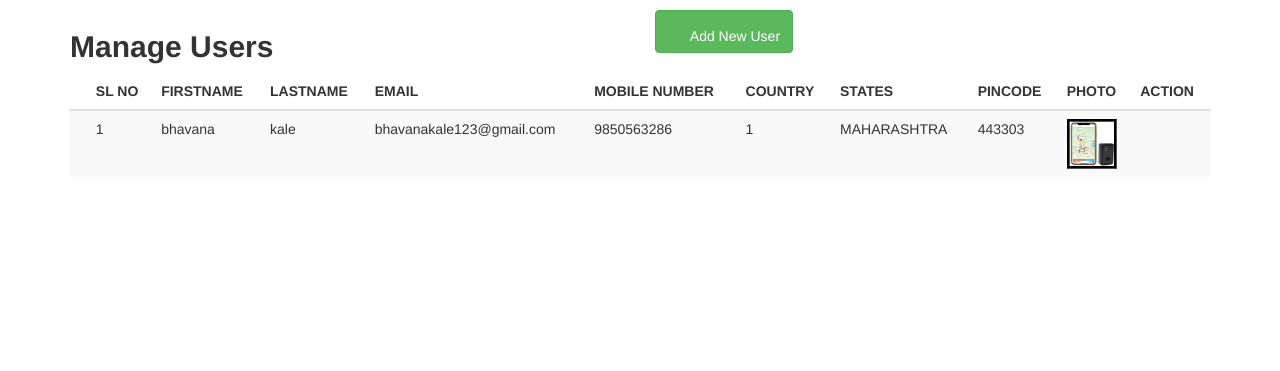
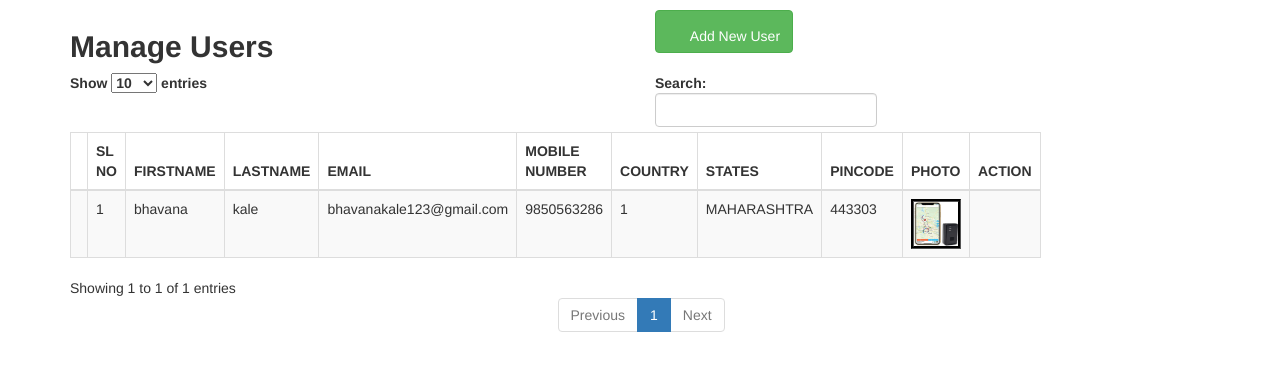
Before and after one commit to bhavana797/Customerphp, a PHP site: page / in a window 1280 px wide. Shown: the top 371 px of the page. Run offline with PHP 8.4, Linux system fonts and the light colour scheme; data comes from the database, SQL or seed files in the repository; data that the repository does not hold is empty; some libraries are stand-ins or nearby versions.

Commit message:
version-2

```diff
--- a/customer/ajax.js
+++ b/customer/ajax.js
@@ -2,11 +2,11 @@ $(document).ready(function(e){
     // Submit form data via Ajax
     $("#user_form").on('submit', function(e){
         e.preventDefault();
+        alert("insert data");
         $.ajax({
             type: 'POST',
             url: 'save.php',
             data: new FormData(this),
-            dataType: 'json',
             contentType: false,
             cache: false,
             processData:false,
@@ -14,7 +14,8 @@ $(document).ready(function(e){
                 $('.submitBtn').attr("disabled","disabled");
                 $('#user_form').css("opacity",".5");
             },
-            success: function(response){ //console.log(response);
+            success: function(response){
+            alert("insert dta success"); //console.log(response);
                 $('.statusMsg').html('');
                 if(response.status == 1){
                     $('#user_form')[0].reset();
@@ -110,7 +111,6 @@ $("#user_formupdate").on('submit', function(e){
             type: 'POST',
             url: 'updateinfo.php',
             data: new FormData(this),
-            dataType: 'json',
             contentType: false,
             cache: false,
             processData:false,
@@ -128,7 +128,7 @@ $("#user_formupdate").on('submit', function(e){
                 }
                 $('#user_formupdate').css("opacity","");
                 $(".submitBtn").removeAttr("disabled");
-                // location.reload();
+             location.reload();
             }
         });
     });
--- a/customer/index.php
+++ b/customer/index.php
@@ -23,6 +23,13 @@ if(isset($_POST["update"]))
 	<script src="https://maxcdn.bootstrapcdn.com/bootstrap/3.3.7/js/bootstrap.min.js"></script>
 	<script src="ajax.js"></script>
 	<link rel="stylesheet" href="//code.jquery.com/ui/1.12.1/themes/base/jquery-ui.css">
+	<script src="https://cdn.datatables.net/1.10.21/js/jquery.dataTables.min.js"></script>
+    <script src="https://cdn.datatables.net/1.10.21/js/dataTables.bootstrap4.min.js"></script>
+    <script>
+    $(document).ready(function() {
+    $('#example').DataTable();
+    } );
+    </script>
 	<style>
 		#country,#state{
  width: 100%;
@@ -53,7 +60,8 @@ if(isset($_POST["update"]))
 					</div>
                 </div>
             </div>
-            <table class="table table-striped table-hover">
+<!--             <table class="table table-striped table-hover"> -->
+            	<table id="example" class="table table-striped table-bordered" style="width:80%">
                 <thead>
                     <tr>
 						<th>
@@ -138,19 +146,19 @@ if(isset($_POST["update"]))
 					<div class="modal-body">
 						<div class="form-group">
 							<label>First Name</label>
-							<input type="text" id="fname" name="fname" class="form-control" required>
+							<input type="text" id="fname" name="fname" class="form-control" placeholder="Enter First Name" required pattern="[A-Za-z]{2,15}" title="Minimum Length 2 and Maximum Length 15/Enter only Alphabets">
 						</div>
 						<div class="form-group">
 							<label>Last Name</label>
-							<input type="text" id="lname" name="lname" class="form-control" required>
+							<input type="text" id="lname" name="lname" class="form-control" placeholder="Enter Last Name" required pattern="[A-Za-z]{2,15}" title="Minimum Length 2">
 						</div>
 						<div class="form-group">
 							<label>Email</label>
-							<input type="email" id="email" name="email" class="form-control" required>
+							<input type="email" id="email" name="email" class="form-control" placeholder="Enter Email" required title="Enter in Email format">
 						</div>
 						<div class="form-group">
 							<label>Mobile No.</label>
-							<input type="number" id="phone" name="phone" class="form-control" required>
+							<input type="number" id="phone" name="phone" class="form-control" placeholder="Enter mobile" required pattern="^[6-9][0-9]{9}" title="Mobile Number Should Began With 6/7/8/9 with valid 10 digit format">
 						</div>
 						<div class="form-group">
 						<label>Country</label><br>
```
Also changed, not shown: customer/images/3.jpg (added), customer/images/6 (1).jpg (added), customer/images/camera.jpg (added), customer/images/pay.jpg (added), 2 other files.
